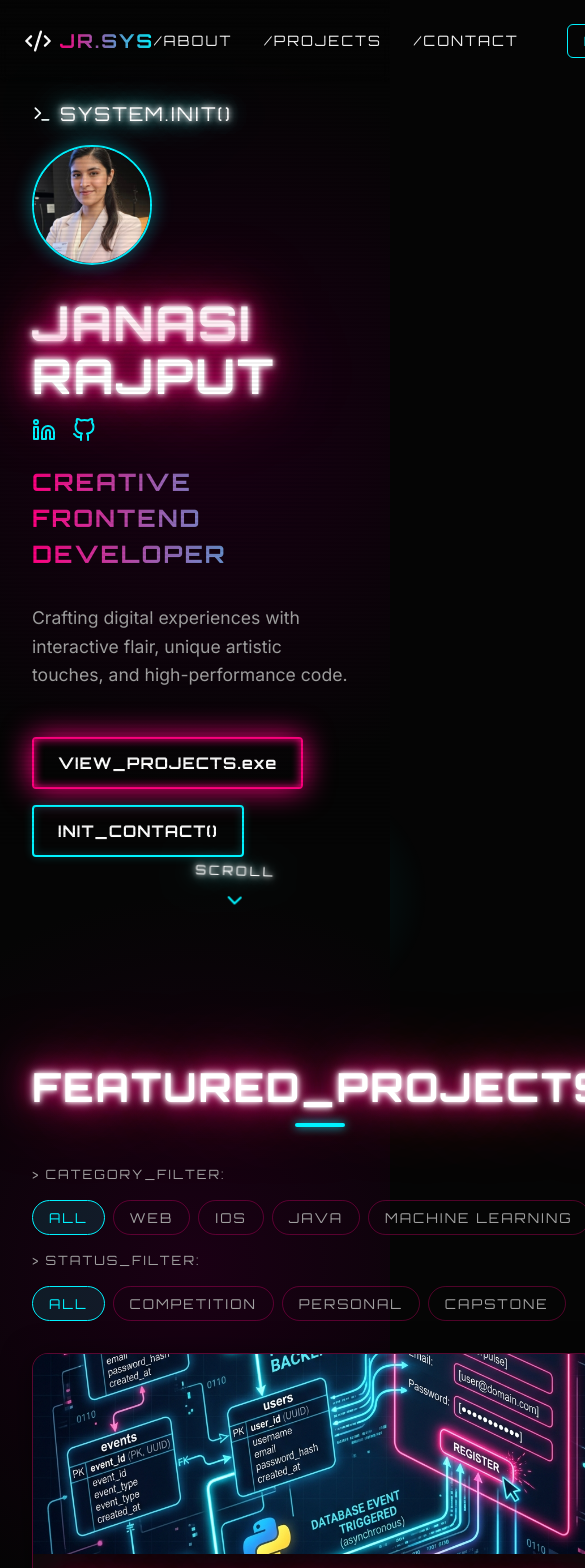
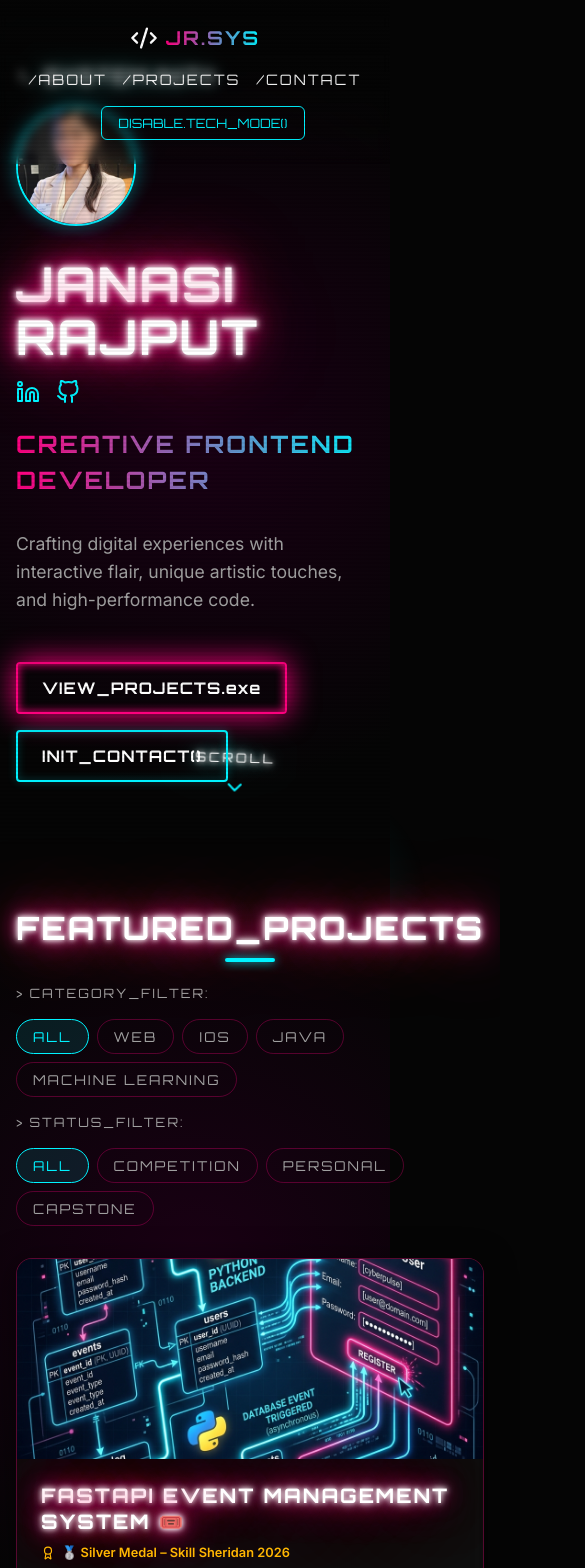
Before and after one commit to JanasiRajput/JanasiRajput-Profile-2026, a React (Vite) app: page / in a window 390 px wide. Shown: the top 1568 px of the page, 585 px wide, since content can reach past the window. Built offline with nearby package versions, Linux system fonts and the light colour scheme.

Commit message:
made is responsive

```diff
--- a/src/App.tsx
+++ b/src/App.tsx
@@ -37,9 +37,8 @@ function App() {
       )}
 
       {/* Navigation */}
-      <nav style={{
+      <nav className="nav-container" style={{
         position: 'fixed', top: 0, width: '100%', padding: '1.5rem',
-        display: 'flex', justifyContent: 'space-between', alignItems: 'center',
         zIndex: 100, background: isTechMode ? 'linear-gradient(to bottom, rgba(5,5,5,0.9), transparent)' : 'rgba(255, 255, 255, 0.9)',
         backdropFilter: 'blur(5px)',
         borderBottom: isTechMode ? 'none' : '1px solid var(--glass-border)'
@@ -50,7 +49,7 @@ function App() {
             {isTechMode ? 'JR.sys' : 'Janasi Rajput'}
           </span>
         </div>
-        <div style={{ display: 'flex', gap: '2rem', alignItems: 'center' }} className={isTechMode ? "tech-font" : ""}>
+        <div className={`nav-links ${isTechMode ? "tech-font" : ""}`}>
           <a href="#about" style={{ textDecoration: 'none', color: 'var(--text-main)', fontSize: '0.9rem', transition: 'color 0.3s' }}>
             {isTechMode ? '/ABOUT' : 'About'}
           </a>
--- a/src/components/Contact.tsx
+++ b/src/components/Contact.tsx
@@ -40,7 +40,7 @@ export default function Contact({ isTechMode }: { isTechMode: boolean }) {
           {isTechMode ? 'PING_ME()' : 'Get In Touch'}
         </h2>
 
-        <div className="glass-panel" style={{ marginTop: '2rem', padding: '3rem', textAlign: 'left' }}>
+        <div className="glass-panel contact-form-container">
           <p style={{ color: 'var(--text-main)', fontSize: '1.2rem', marginBottom: '2rem', textAlign: 'center' }}>
             {isTechMode
               ? "Ready to collaborate on something awesome? Send a transmission across the network."
--- a/src/components/Projects.tsx
+++ b/src/components/Projects.tsx
@@ -42,7 +42,7 @@ export default function Projects({ isTechMode }: { isTechMode: boolean }) {
         {filteredProjects.length > 0 ? (
           <div style={{
             display: 'grid',
-            gridTemplateColumns: 'repeat(auto-fill, minmax(320px, 1fr))',
+            gridTemplateColumns: 'repeat(auto-fill, minmax(min(100%, 300px), 1fr))',
             gap: '2rem',
             marginTop: '1rem'
           }}>
--- a/src/index.css
+++ b/src/index.css
@@ -403,8 +403,83 @@ h1, h2, h3, h4, h5, h6, .tech-font {
   animation: fadeIn 0.4s ease forwards;
 }
 
+/* Layout Classes for Responsive Nav & Forms */
+.nav-container {
+  display: flex;
+  justify-content: space-between;
+  align-items: center;
+}
+
+.nav-links {
+  display: flex;
+  gap: 2rem;
+  align-items: center;
+}
+
+.contact-form-container {
+  padding: 3rem;
+  margin-top: 2rem;
+  text-align: left;
+}
+
+.modal-action-bar {
+  display: flex;
+  justify-content: space-between;
+  padding: 1rem 2rem;
+}
+
+.modal-body-area {
+  padding: 2rem;
+  overflow-y: auto;
+  flex-grow: 1;
+}
+
+/* Media Queries for Mobile Responsiveness */
 @media (max-width: 768px) {
   .hide-on-mobile {
     display: none;
   }
+
+  .container {
+    padding: 0 1rem;
+  }
+
+  .section {
+    padding: 60px 0;
+  }
+
+  .section-title {
+    font-size: 2rem;
+    margin-bottom: 2rem;
+  }
+
+  .glass-panel {
+    padding: 1.5rem;
+  }
+
+  .contact-form-container {
+    padding: 1.5rem;
+  }
+
+  /* Stack Navigation on smaller screens */
+  .nav-container {
+    flex-direction: column;
+    gap: 1rem;
+  }
+
+  .nav-links {
+    flex-wrap: wrap;
+    justify-content: center;
+    gap: 1rem;
+  }
+
+  .modal-action-bar {
+    flex-direction: column-reverse;
+    gap: 1rem;
+    padding: 1rem !important;
+  }
+
+  .modal-body-area {
+    padding: 1rem !important;
+  }
 }
```
Also changed, not shown: 1 other file (tests, documents, lock files or other folders).
